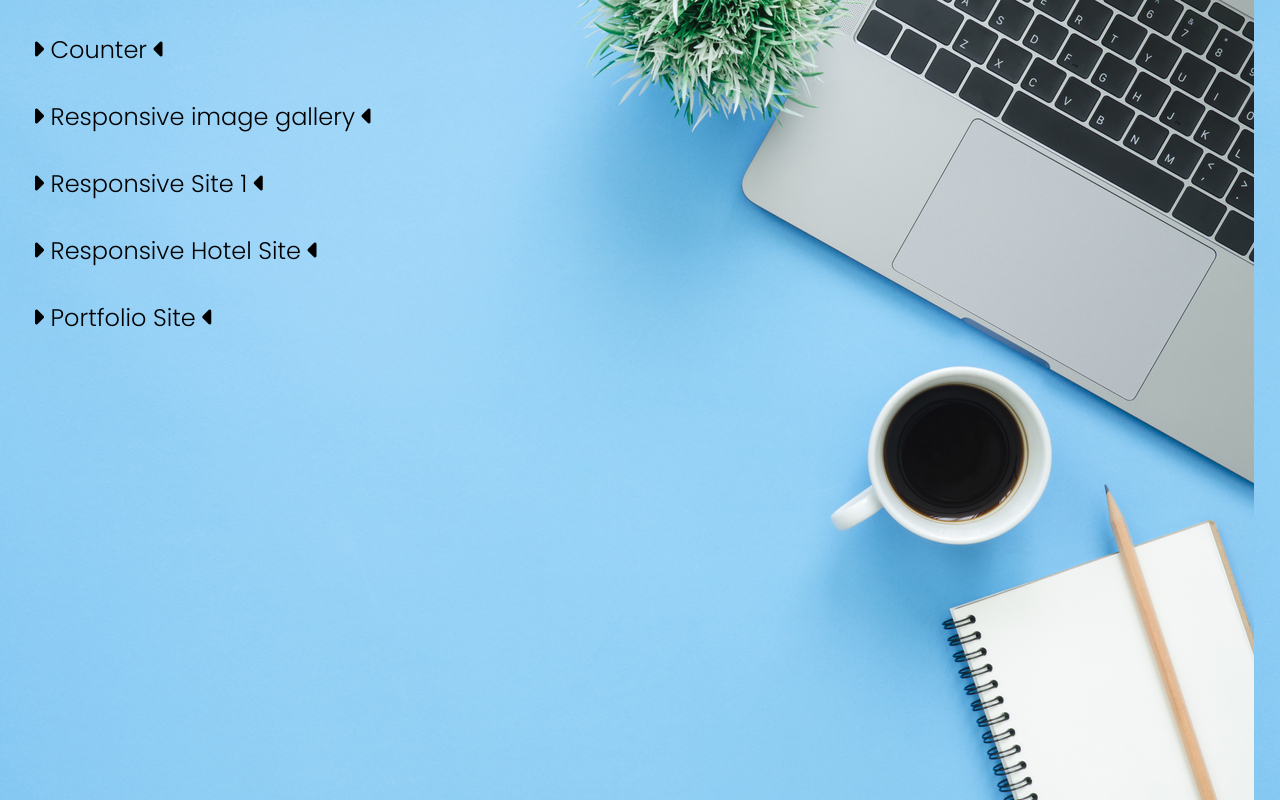
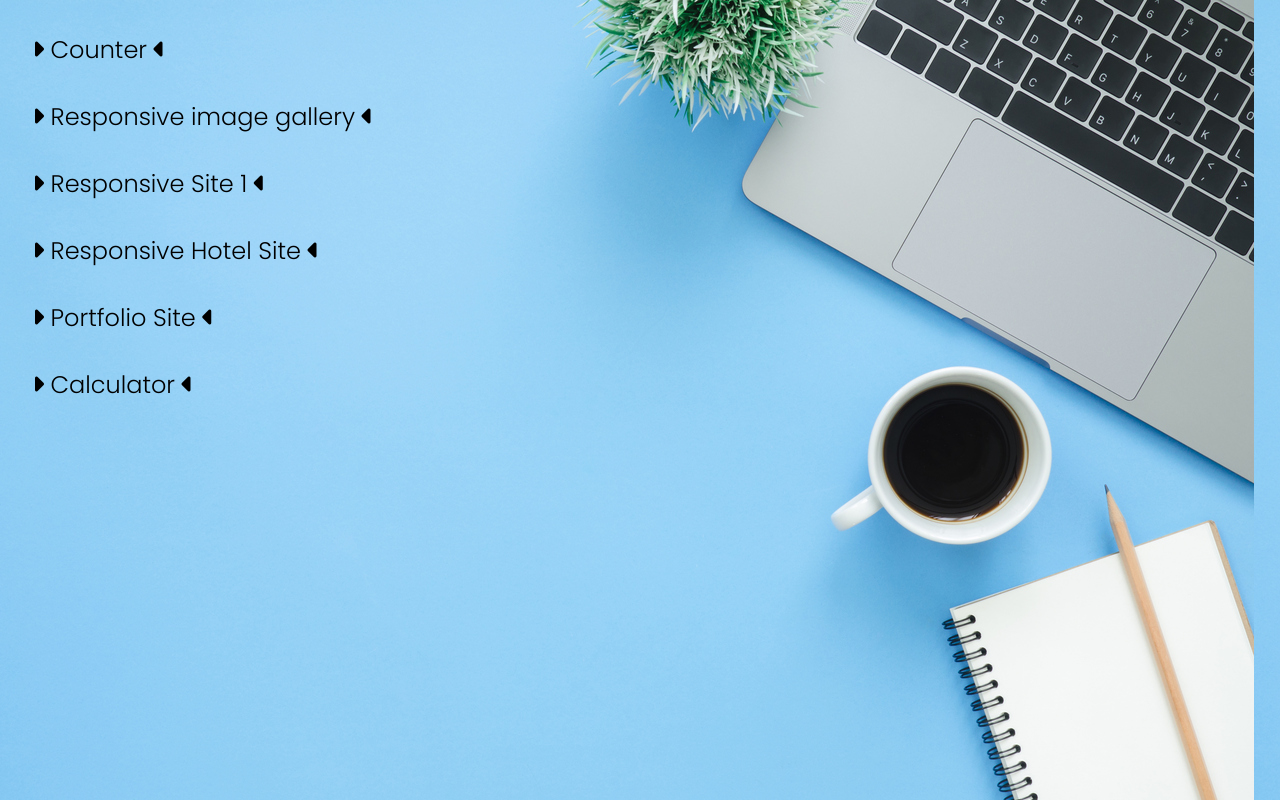
Before and after one commit to Little-Prince-23/Projects, a plain HTML site: page index.html in a window 1280 px wide. Drawn offline with Linux system fonts and the light colour scheme.

Commit message:
Add calculator

```diff
--- a/index.html
+++ b/index.html
@@ -29,6 +29,8 @@
       <a target="_blank" href="https://little-prince-23.github.io/Responsive-Hotel-Site/"><i class="fa-solid fa-caret-right"></i> Responsive Hotel Site <i class="fa-solid fa-caret-left"></i></a>
       <!-- ------------------------------------------------------------------------ -->
       <a target="_blank" href="https://little-prince-23.github.io/My-New-Website/"><i class="fa-solid fa-caret-right"></i> Portfolio Site <i class="fa-solid fa-caret-left"></i></a>
+      <!-- ------------------------------------------------------------------------ -->
+      <a target="_blank" href="https://little-prince-23.github.io/Simple-calculator/"><i class="fa-solid fa-caret-right"></i> Calculator <i class="fa-solid fa-caret-left"></i></a>
 
     </div>
   </body>
```
Also changed, not shown: 1 other file.
